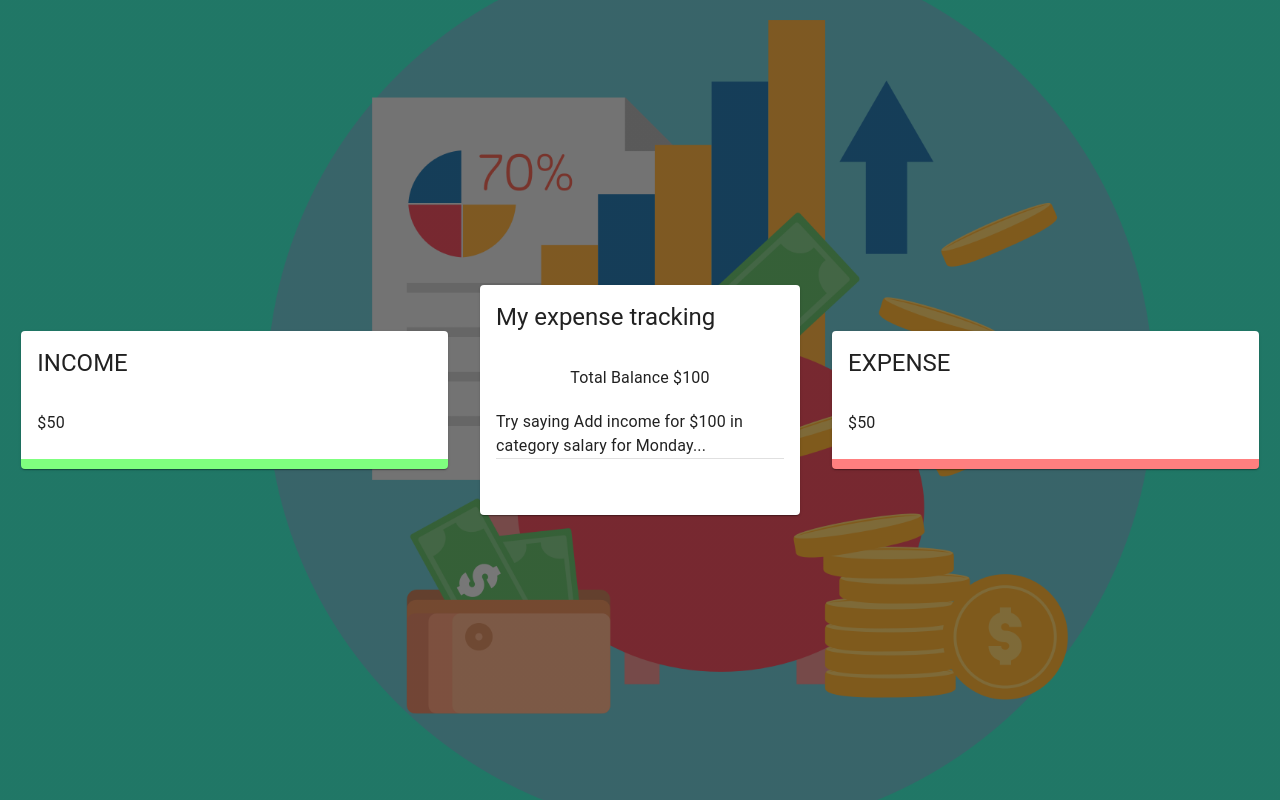
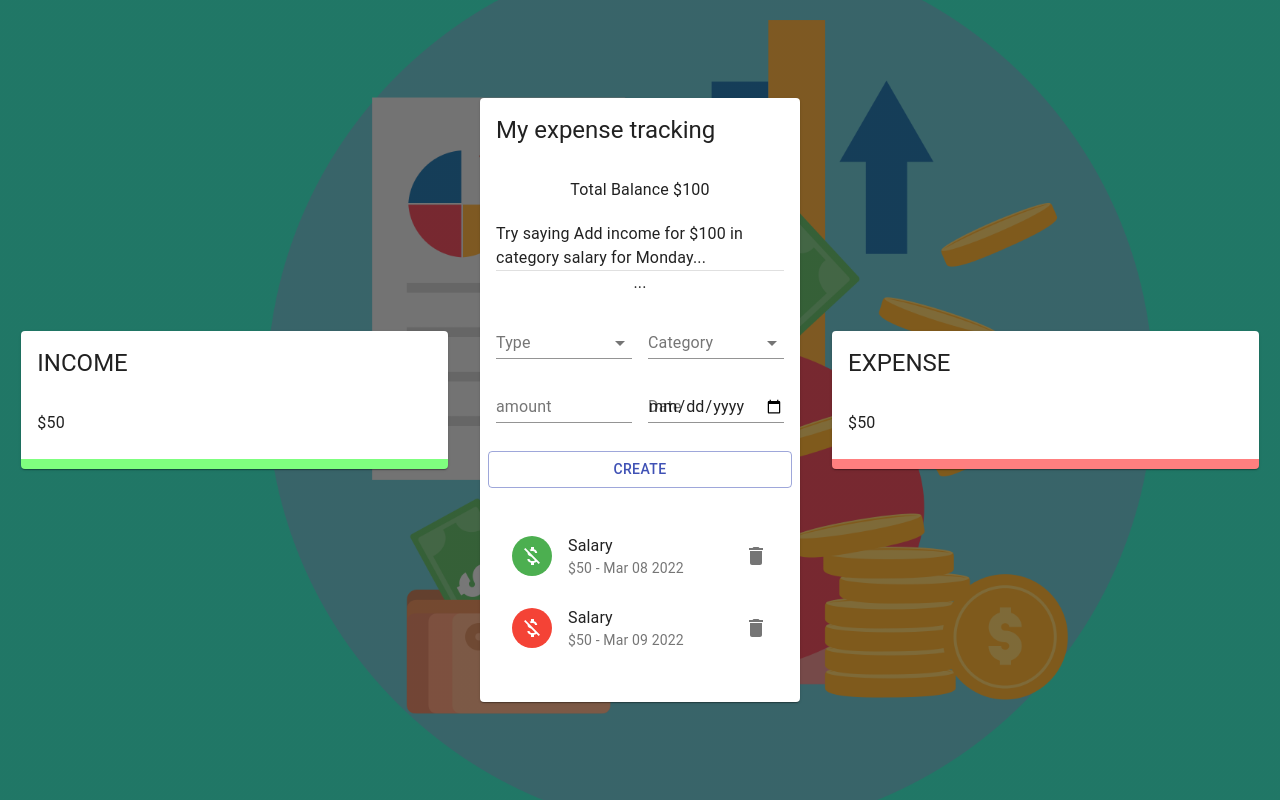
Before and after one commit to fauzsp/my-expense-tracking-app, a React (Create React App) app: page / in a window 1280 px wide. Built offline with nearby package versions, Linux system fonts and the light colour scheme.

Commit message:
actions and reducers added in context api

```diff
--- /dev/null
+++ b/src/components/Main/Form/Form.jsx
@@ -0,0 +1,61 @@
+import React from 'react';
+import {
+    InputLabel,
+    Typography,
+    FormControl,
+    TextField,
+    MenuItem,
+    Select,
+    Grid,
+    Button,
+    Divider,
+  } from "@material-ui/core";
+import useStyles from './styles';
+
+const Form = () => {
+    const classes = useStyles();
+    return (
+    <Grid container spacing={2}>
+        <Grid item xs={12}>
+            <Typography align="center" varient="subtitle2" gutterButton>
+                ...
+            </Typography>
+        </Grid>
+        <Grid item xs={6}>
+        <FormControl fullWidth>
+            <InputLabel>Type</InputLabel>
+            <Select>
+                <MenuItem value="Income">
+                    Income
+                </MenuItem>
+                <MenuItem value="Expense">
+                    Expense
+                </MenuItem>
+            </Select>
+        </FormControl>
+        </Grid>
+        <Grid item xs={6}>
+        <FormControl fullWidth>
+            <InputLabel>Category</InputLabel>
+            <Select>
+                <MenuItem value="Business">
+                Business
+                </MenuItem>
+                <MenuItem value="Salary">
+                Salary
+                </MenuItem>
+            </Select>
+        </FormControl>
+        </Grid>
+        <Grid item xs={6}>
+            <TextField type="number" label="amount" fullWidth/>
+        </Grid>
+        <Grid item xs={6}>
+            <TextField type="date" label="Date" fullWidth/>
+        </Grid>
+        <Button className={classes.button} variant="outlined" color="primary" fullWidth>Create</Button>
+    </Grid>
+  )
+}
+
+export default Form
--- /dev/null
+++ b/src/components/Main/Form/styles.js
@@ -0,0 +1,12 @@
+import { makeStyles } from '@material-ui/core/styles';
+
+export default makeStyles(() => ({
+  radioGroup: {
+    display: 'flex',
+    justifyContent: 'center',
+    marginBottom: '-10px',
+  },
+  button: {
+    marginTop: '20px',
+  },
+}));
--- /dev/null
+++ b/src/components/Main/List/List.jsx
@@ -0,0 +1,36 @@
+import React, {useContext} from 'react'
+import { List as MUIList, ListItem, ListItemAvatar, Avatar, ListItemText, ListItemSecondaryAction, IconButton, Slide } from '@material-ui/core';
+import { Delete, MoneyOff } from '@material-ui/icons';
+import useStyles from './styles';
+import { ExpenseTrackerContext } from '../../../context/context';
+const List = () => {
+    const classes = useStyles();
+    const globalVar = useContext(ExpenseTrackerContext);
+    console.log(globalVar, "checking values")
+    const transactions = [
+        {id: 2, type: "Income", category: "Salary", amount: 50, date: "Mar 08 2022"},
+        {id: 3, type: "Expense", category: "Salary", amount: 50, date: "Mar 09 2022"},
+        {id: 4, type: "Income", category: "Salary", amount: 50, date: "Mar 10 2022"}
+    ]
+  return (
+    <MUIList dense={false} className={classes.list} >
+        {transactions.map((transaction) => (
+            <Slide direction="down" in mountOnEnter unmountOnExit key={transaction.id}>
+                <ListItem>
+                <ListItemAvatar>
+                    <Avatar className={transaction.type === "Income" ? classes.avatarIncome : classes.avatarExpense}>
+                        <MoneyOff/>
+                    </Avatar>
+                </ListItemAvatar>
+                <ListItemText primary={transaction.category} secondary={`$${transaction.amount} - ${transaction.date}`} />
+                <ListItemSecondaryAction>
+                    <IconButton edge="end" aria-label="delete"><Delete/></IconButton>
+                </ListItemSecondaryAction>
+                </ListItem>
+            </Slide>
+        ))}
+    </MUIList>
+  )
+}
+
+export default List
--- /dev/null
+++ b/src/components/Main/List/styles.js
@@ -0,0 +1,17 @@
+import { makeStyles } from '@material-ui/core/styles';
+import { red, green } from '@material-ui/core/colors';
+
+export default makeStyles((theme) => ({
+  avatarIncome: {
+    color: '#fff',
+    backgroundColor: green[500],
+  },
+  avatarExpense: {
+    color: theme.palette.getContrastText(red[500]),
+    backgroundColor: red[500],
+  },
+  list: {
+    maxHeight: '150px',
+    overflow: 'auto',
+  },
+}));
--- a/src/components/Main/Main.jsx
+++ b/src/components/Main/Main.jsx
@@ -7,12 +7,15 @@
   Grid,
   Divider,
 } from "@material-ui/core";
+
+import Form from "./Form/Form";
+import List from "./List/List";
 import useStyles from "./styles";
 const Main = () => {
   const classes = useStyles();
   return (
     <Card className={classes.root}>
-      <CardHeader title="My expense tracking" subHeader="Expense tracker" />
+      <CardHeader title="My expense tracking" />
       <CardContent>
         <Typography varient="h5" align="center">
           Total Balance $100
@@ -21,11 +24,12 @@
           Try saying Add income for $100 in category salary for Monday...
         </Typography>
         <Divider/>
+        <Form/>
       </CardContent>
       <CardContent className={classes.cardContent}>
         <Grid container spacing={2}>
           <Grid item xs={12}>
-            {/* LIST */}
+            <List/>
           </Grid>
         </Grid>
       </CardContent>
--- /dev/null
+++ b/src/context/context.js
@@ -0,0 +1,19 @@
+import React, {useReducer, createContext} from "react";
+import contextReducer from "./contextReducer";
+const initialState = [];
+export const ExpenseTrackerContext = createContext(initialState);
+export const Provider = ({children}) => {
+    const [transactions, dispatch] = useReducer(contextReducer, initialState);
+    //Actions Creators
+    const deleteTransaction = (id) => {
+       return dispatch({type: "DELETE_TRANSACTION", payload: id})
+    }
+    const addTransaction = (transaction) => {
+        return dispatch({type: "ADD_TRANSACTION", payload:transaction})
+    }
+    return (
+        <ExpenseTrackerContext.Provider value={{deleteTransaction, addTransaction}}>
+            {children}
+        </ExpenseTrackerContext.Provider>
+    )
+}
--- /dev/null
+++ b/src/context/contextReducer.js
@@ -0,0 +1,6 @@
+//Reducer that takes a function that takes in the old state and an action => new state
+
+const contextReducer = (state, action) => {
+
+}
+export default contextReducer;
--- a/src/index.js
+++ b/src/index.js
@@ -1,6 +1,12 @@
 import React from 'react'
 import ReactDom from "react-dom";
 import App from './App.js';
+import { Provider } from "./context/context";
+
 import "./index.css"
 
-ReactDom.render(<App/>, document.getElementById('root'));
+ReactDom.render(
+<Provider>
+<App/>
+</Provider>
+, document.getElementById('root'));
```
